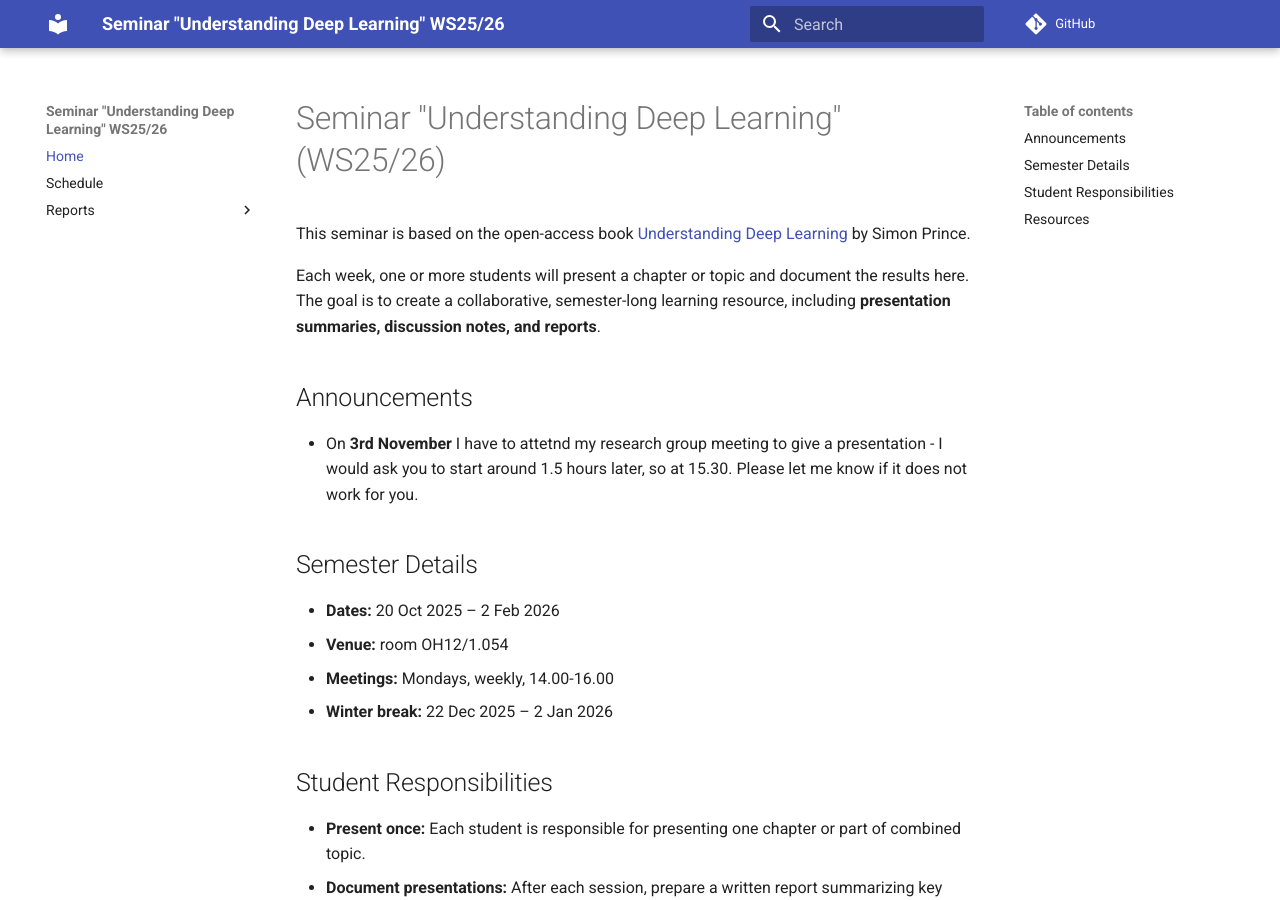
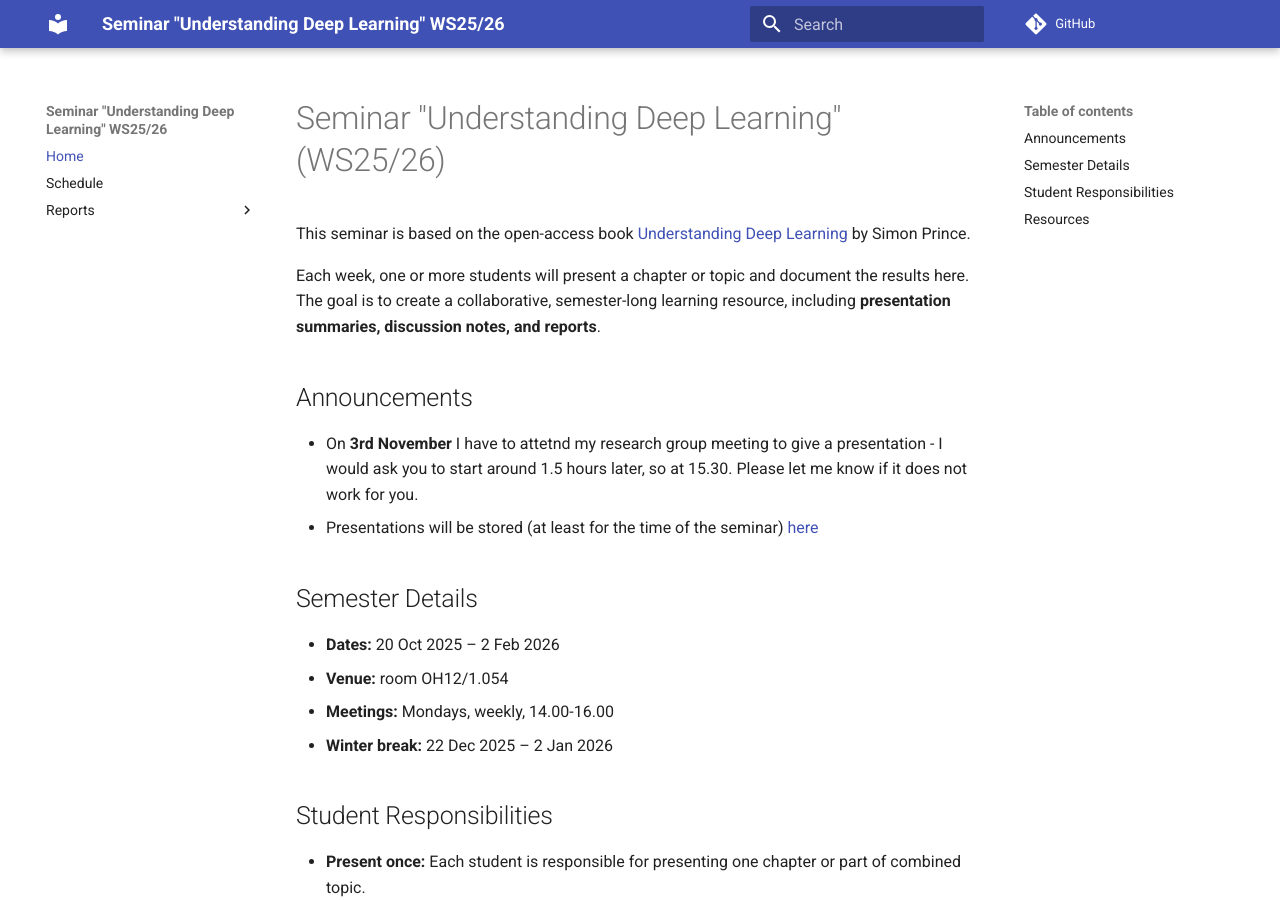
Before and after one commit to link-er/seminar_UDL_wise2526, an MkDocs documentation site: the page built from docs/index.md, in a window 1280 px wide and 900 px high. Built offline with MkDocs 1.6.1 and Material for MkDocs 9.7.7, drawn with Linux system fonts in a browser that asks for light colours; comment, search, counter and statistics services are not loaded.

Commit message:
announcement

```diff
--- a/docs/index.md
+++ b/docs/index.md
@@ -6,6 +6,7 @@ Each week, one or more students will present a chapter or topic and document the
 
 ## Announcements
 - On **3rd November** I have to attetnd my research group meeting to give a presentation - I would ask you to start around 1.5 hours later, so at 15.30. Please let me know if it does not work for you.
+- Presentations will be stored (at least for the time of the seminar) [here](https://drive.google.com/drive/folders/1DlAwCetCqR_Qu3-5aVA0qH4auK8Dk6KA?usp=sharing)
 
 ## Semester Details
 - **Dates:** 20 Oct 2025 – 2 Feb 2026
```
